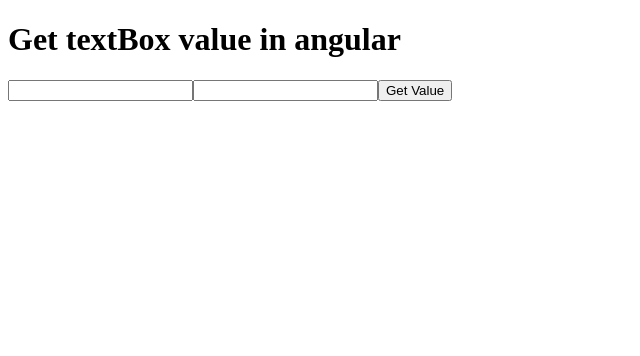
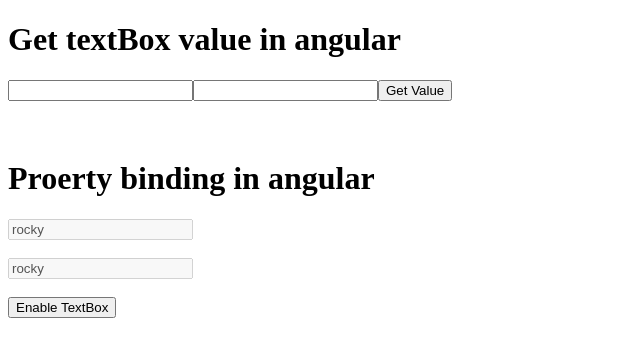
Before and after one commit to RakeshLakhara/demoapp, an Angular app: page / in a window 1280 px wide. Shown: the top 356 px of the page, without its empty margins (0-640 px from the left). Built offline with nearby package versions, Linux system fonts and the light colour scheme.

Commit message:
commit #11 property binding

```diff
--- a/src/app/app.component.html
+++ b/src/app/app.component.html
@@ -3,3 +3,10 @@
 <input type="text" #box/>
 <button (click)="getVal(box.value)">Get Value</button>
 <h2>{{currentVal}}</h2>
+<br>
+<h1>Proerty binding in angular</h1>
+<input type="text" [disabled]="disabledBox" [value]="name"/>
+<br><br>
+<input type="text" disabled={{disabledBox}} value={{name}}/>
+<br><br>
+<button (click)="enableBox()">Enable TextBox</button>
--- a/src/app/app.component.ts
+++ b/src/app/app.component.ts
@@ -7,9 +7,15 @@
 })
 export class AppComponent {
   title = 'demoapp';
+  name = 'rocky';
   currentVal;
+  disabledBox = true;
   getVal(val)
   {
       this.currentVal = val;
   }
+  enableBox()
+  {
+     this.disabledBox = false;
+  }
 }
```
